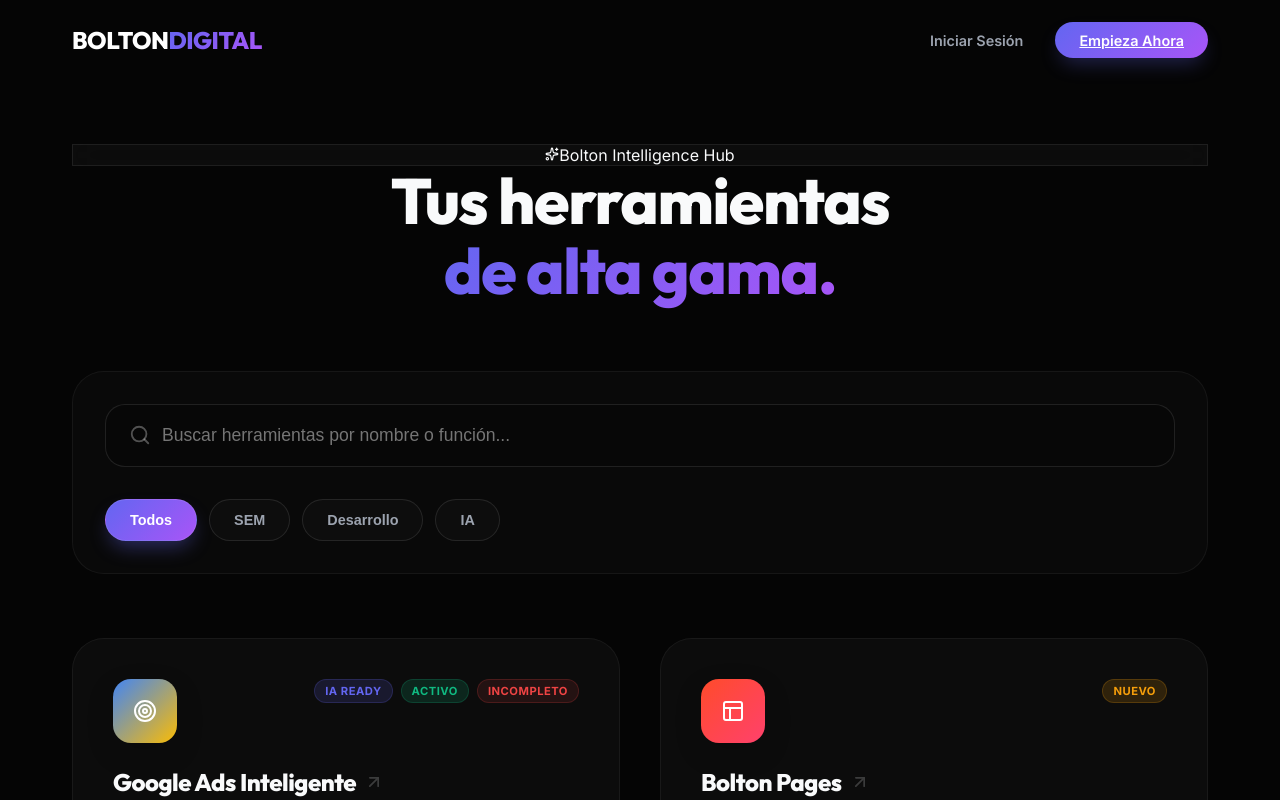
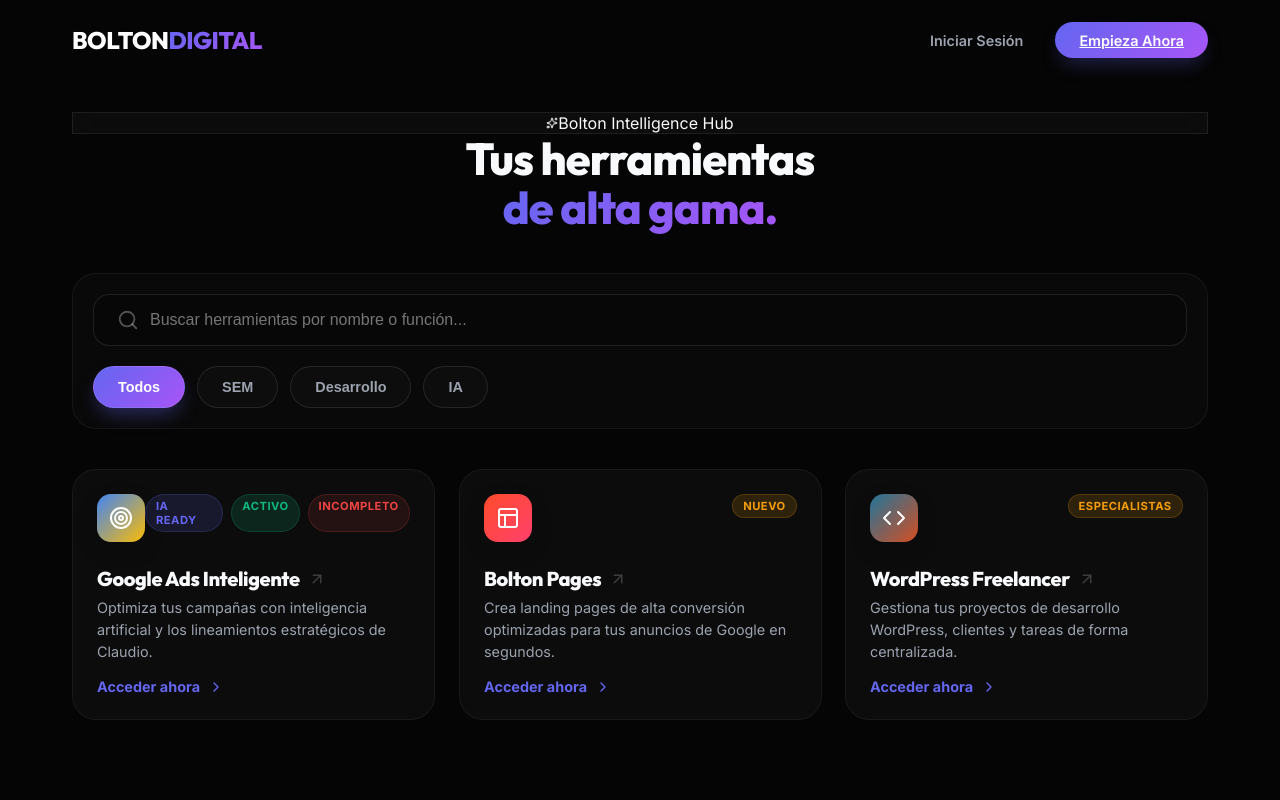
Before and after one commit to factualchile/boltondigital, a Next.js app: page /herramientas in a window 1280 px wide. Shown: the top 800 px of the page. Built offline with nearby package versions, Linux system fonts and the light colour scheme; no server answers.

Commit message:
style: optimización visual del marketplace para mayor densidad de información

```diff
--- a/src/app/herramientas/page.tsx
+++ b/src/app/herramientas/page.tsx
@@ -90,13 +90,13 @@
         <main className="min-h-screen" style={{ background: 'var(--bg-deep)' }}>
             <Navbar />
 
-            <div className="container" style={{ paddingTop: 'calc(var(--header-height) + 4rem)', paddingBottom: '8rem' }}>
-                <header style={{ textAlign: 'center', marginBottom: '4rem' }} className="animate-in fade-in slide-in-from-bottom-4 duration-700">
-                    <div className="inline-flex items-center gap-2 px-4 py-1.5 rounded-full glass border border-white/10 text-[10px] font-bold tracking-widest uppercase text-indigo-400 mb-6">
-                        <Sparkles size={14} />
+            <div className="container" style={{ paddingTop: 'calc(var(--header-height) + 2rem)', paddingBottom: '6rem' }}>
+                <header style={{ textAlign: 'center', marginBottom: '2.5rem' }} className="animate-in fade-in slide-in-from-bottom-4 duration-700">
+                    <div className="inline-flex items-center gap-2 px-3 py-1 rounded-full glass border border-white/10 text-[9px] font-bold tracking-widest uppercase text-indigo-400 mb-4">
+                        <Sparkles size={12} />
                         Bolton Intelligence Hub
                     </div>
-                    <h1 style={{ fontSize: '4rem', fontWeight: 800, marginBottom: '1.5rem', lineHeight: 1.1 }}>
+                    <h1 style={{ fontSize: '2.8rem', fontWeight: 800, marginBottom: '0.75rem', lineHeight: 1.1 }}>
                         Tus herramientas <br /><span className="text-gradient">de alta gama.</span>
                     </h1>
                 </header>
@@ -105,11 +105,11 @@
                 <div style={{
                     display: 'flex',
                     flexDirection: 'column',
-                    gap: '2rem',
-                    marginBottom: '4rem',
+                    gap: '1.25rem',
+                    marginBottom: '2.5rem',
                     background: 'rgba(255,255,255,0.02)',
-                    padding: '2rem',
-                    borderRadius: '32px',
+                    padding: '1.25rem',
+                    borderRadius: '24px',
                     border: '1px solid rgba(255,255,255,0.05)'
                 }}>
                     <div style={{ position: 'relative', width: '100%' }}>
@@ -121,12 +121,12 @@
                             onChange={(e) => setSearchQuery(e.target.value)}
                             style={{
                                 width: '100%',
-                                padding: '1.25rem 1.25rem 1.25rem 3.5rem',
+                                padding: '1rem 1.25rem 1rem 3.5rem',
                                 background: 'rgba(5, 5, 5, 0.4)',
                                 border: '1px solid rgba(255,255,255,0.1)',
-                                borderRadius: '20px',
+                                borderRadius: '16px',
                                 color: 'white',
-                                fontSize: '1.1rem',
+                                fontSize: '1rem',
                                 outline: 'none',
                                 transition: 'var(--transition-smooth)'
                             }}
@@ -161,8 +161,8 @@
                 {/* Grid of Tools */}
                 <div style={{
                     display: 'grid',
-                    gridTemplateColumns: 'repeat(auto-fill, minmax(380px, 1fr))',
-                    gap: '2.5rem'
+                    gridTemplateColumns: 'repeat(auto-fill, minmax(320px, 1fr))',
+                    gap: '1.5rem'
                 }}>
                     {filteredTools.map((tool, idx) => (
                         <ToolCard
@@ -218,29 +218,29 @@
                 onMouseMove={handleMouseMove}
                 className="tool-card glow-card glass"
                 style={{
-                    padding: '2.5rem',
-                    borderRadius: '32px',
+                    padding: '1.5rem',
+                    borderRadius: '24px',
                     height: '100%',
                     display: 'flex',
                     flexDirection: 'column',
-                    gap: '1.5rem',
+                    gap: '1rem',
                     transition: 'var(--transition-smooth)',
                     border: '1px solid rgba(255,255,255,0.05)'
                 }}
             >
                 <div className="glow-overlay"></div>
 
-                <div style={{ display: 'flex', justifyContent: 'space-between', alignItems: 'flex-start', zIndex: 1 }}>
+                <div style={{ display: 'flex', justifyContent: 'space-between', alignItems: 'flex-start', zIndex: 1, marginBottom: '0.5rem' }}>
                     <div style={{
-                        width: '64px',
-                        height: '64px',
-                        borderRadius: '18px',
+                        width: '48px',
+                        height: '48px',
+                        borderRadius: '14px',
                         background: tool.color,
                         display: 'flex',
                         alignItems: 'center',
                         justifyContent: 'center',
                         color: 'white',
-                        boxShadow: '0 10px 30px -5px rgba(0,0,0,0.3)'
+                        boxShadow: '0 8px 24px -5px rgba(0,0,0,0.3)'
                     }}>
                         {tool.icon}
                     </div>
@@ -262,11 +262,11 @@
                 </div>
 
                 <div style={{ zIndex: 1 }}>
-                    <div style={{ display: 'flex', alignItems: 'center', gap: '0.5rem', marginBottom: '0.75rem' }}>
-                        <h3 style={{ fontSize: '1.5rem', fontWeight: 800 }}>{tool.title}</h3>
-                        <ArrowUpRight size={20} className="arrow-icon" style={{ opacity: 0.2, transition: '0.3s' }} />
+                    <div style={{ display: 'flex', alignItems: 'center', gap: '0.5rem', marginBottom: '0.4rem' }}>
+                        <h3 style={{ fontSize: '1.25rem', fontWeight: 800 }}>{tool.title}</h3>
+                        <ArrowUpRight size={18} className="arrow-icon" style={{ opacity: 0.2, transition: '0.3s' }} />
                     </div>
-                    <p style={{ color: 'var(--fg-muted)', fontSize: '1rem', lineHeight: 1.6 }}>
+                    <p style={{ color: 'var(--fg-muted)', fontSize: '0.9rem', lineHeight: 1.5 }}>
                         {tool.description}
                     </p>
                 </div>
```
